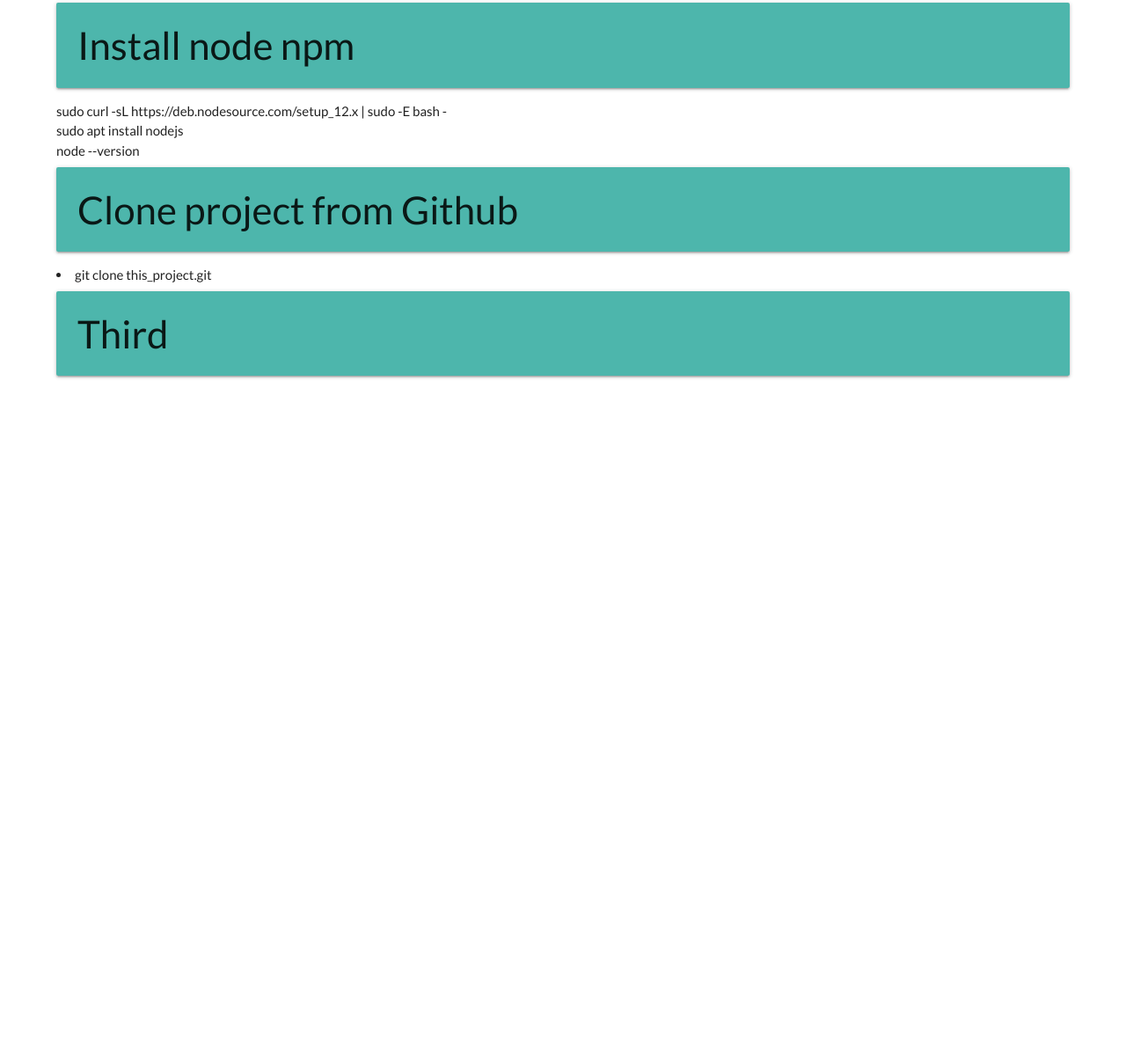
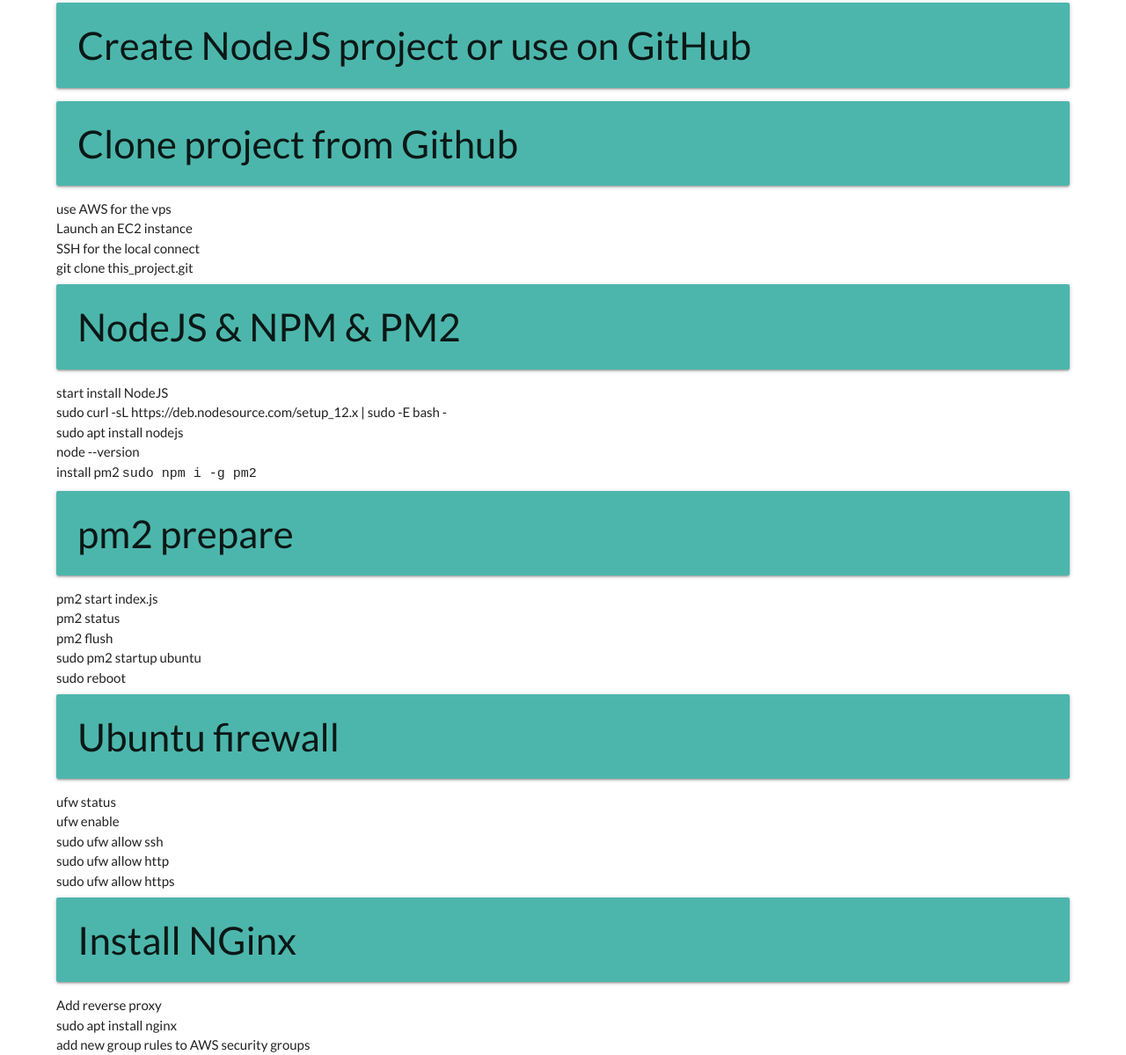
Before and after one commit to maratnek/nodejs-nginx, a website with bundled scripts: page index.html in a window 1280 px wide. Shown: the part 133-1332 px from the top of the page at 88% size. Before the commit the page ends 800 px from the top, so only its background shows below. Built offline with nearby package versions, Linux system fonts and the light colour scheme.

Commit message:
add new instcuctions

```diff
--- a/index.html
+++ b/index.html
@@ -30,21 +30,63 @@
     </header>
 
     <section>
-        <h3 class="card-panel teal lighten-2">Install node npm</h3>
+        <h3 class="card-panel teal lighten-2">Create NodeJS project or use on GitHub</h3>
+    </section>
+<section>
+    <h3 class="card-panel teal lighten-2">Clone project from Github</h3>
+    <ul>
+        <li>use AWS for the vps</li>
+        <li>Launch an EC2 instance</li>
+        <li>SSH for the local connect</li>
+        <li>git clone this_project.git</li>
+    </ul>
+</section>
+
+<section>
+    <h3 class="card-panel teal lighten-2">NodeJS & NPM & PM2</h3>
+    <ul>
+        <li>start install NodeJS
             <ul>
                 <li>sudo curl -sL https://deb.nodesource.com/setup_12.x | sudo -E bash -</li>
                 <li>sudo apt install nodejs</li>
                 <li>node --version</li>
             </ul>
+        </li>
+        <li>install pm2
+            <code>sudo npm i -g pm2</code>
+        </li>
+    </ul>
 </section>
 
 <section>
-        <h3 class="card-panel teal lighten-2">Clone project from Github</h3>
-        <li>git clone this_project.git</li>
+    <h3 class="card-panel teal lighten-2">pm2 prepare</h3>
+    <ul>
+        <li>pm2 start index.js</li>
+        <li>pm2 status </li>
+        <li>pm2 flush</li>
+        <li>sudo pm2 startup ubuntu</li>
+        <li>sudo reboot</li>
+    </ul>
 </section>
 
 <section>
-        <h3 class="card-panel teal lighten-2">Third</h3>
+    <h3 class="card-panel teal lighten-2">Ubuntu firewall</h3>
+    <ul>
+        <li>ufw status</li>
+        <li>ufw enable</li>
+        <li>sudo ufw allow ssh</li>
+        <li>sudo ufw allow http</li>
+        <li>sudo ufw allow https</li>
+    </ul>
+</section>
+
+<section>
+    <h3 class="card-panel teal lighten-2">Install NGinx</h3>
+    <span>Add reverse proxy</span>
+    <ul>
+        <li>sudo apt install nginx</li>
+        <li>add new group rules to AWS security groups</li>
+    </ul>
 </section>
 
 
```
Lines whose indentation alone changed are shown as unchanged.
